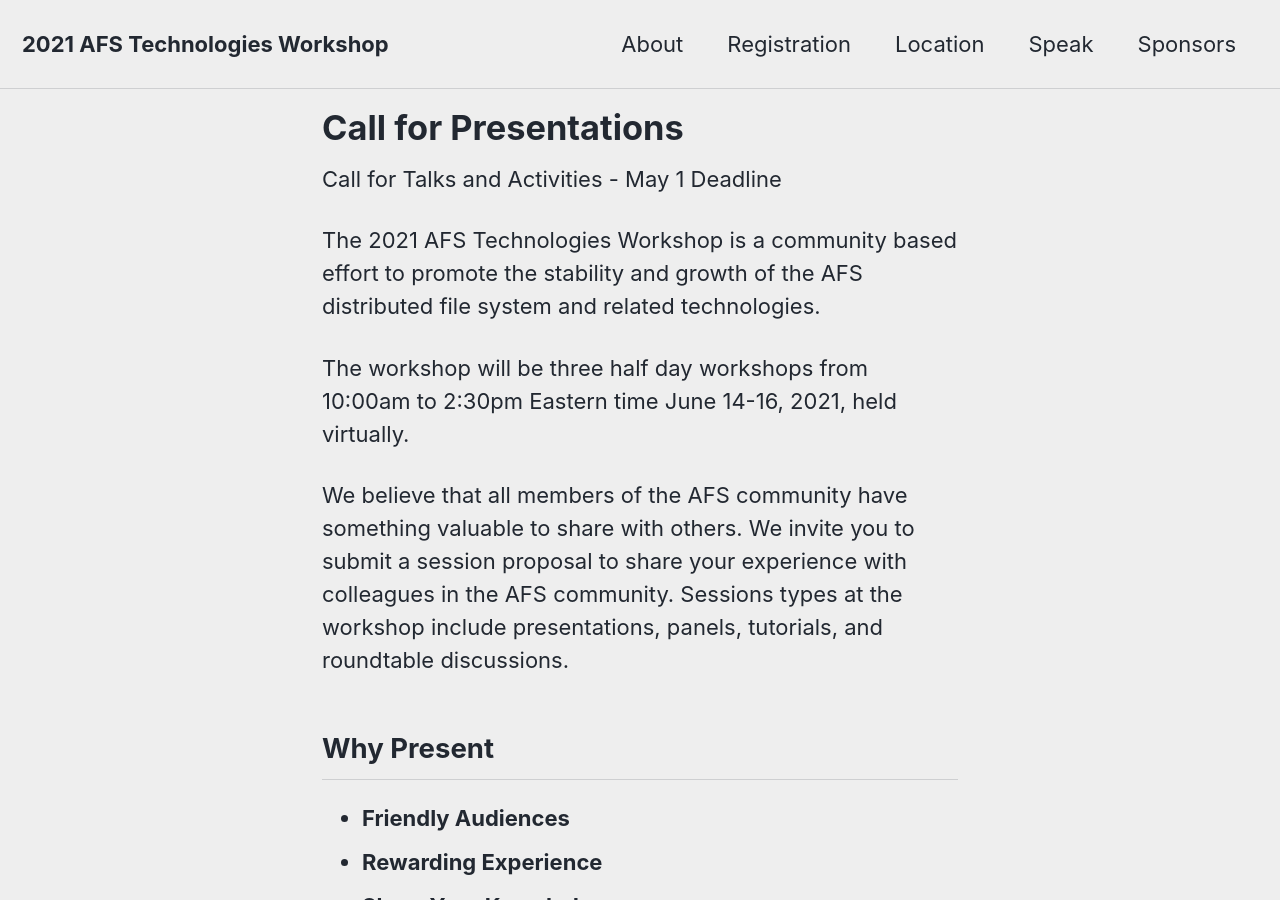
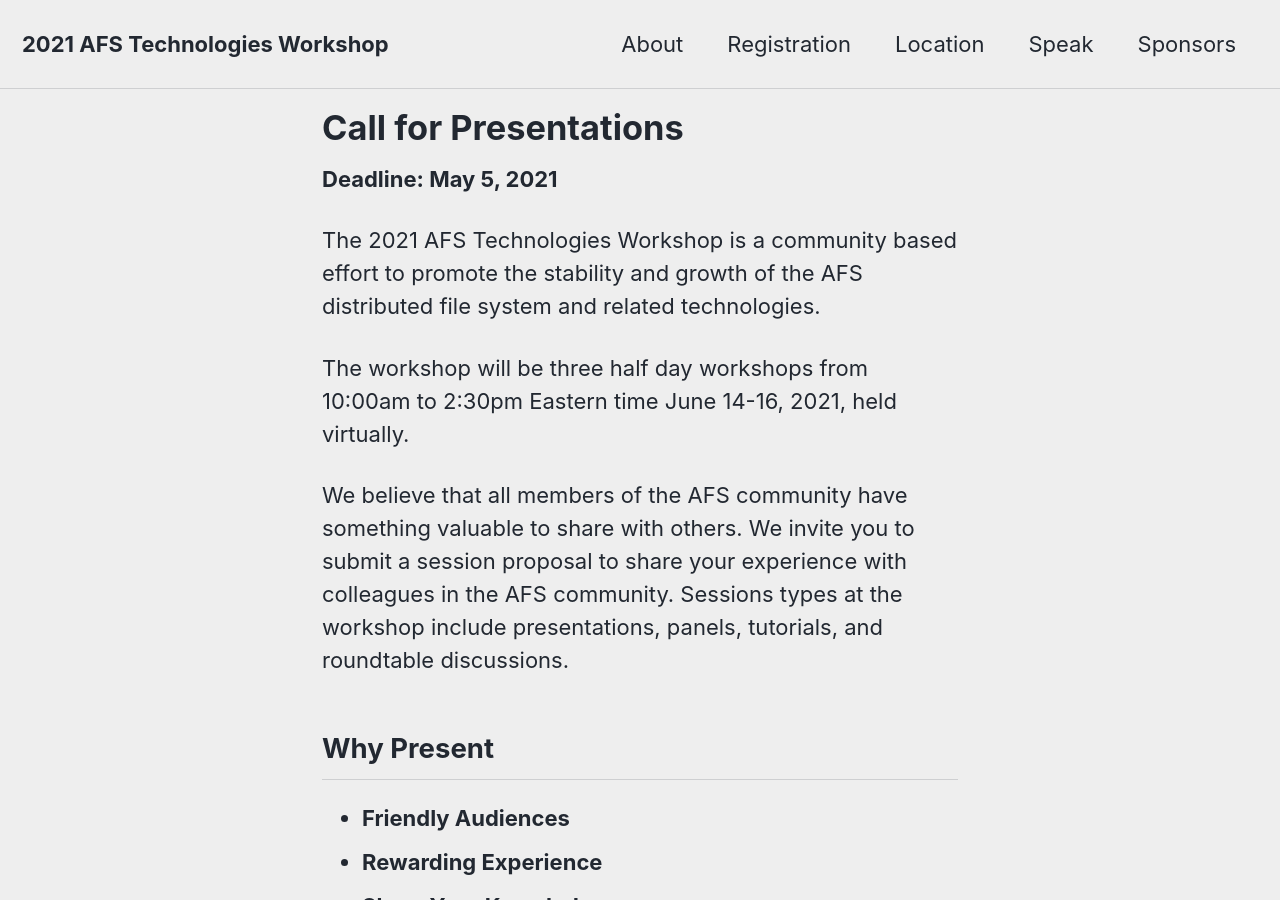
Before and after one commit to openafsfoundation/openafs-workshop.org, a Jekyll site: the page built from _pages/cfp.md, in a window 1280 px wide and 900 px high. Built offline with Jekyll 4.4.1, drawn with Linux system fonts in a browser that asks for light colours; cached includes are drawn as plain includes; nearby versions of some CDN libraries; some of the changed text lies outside the part shown.

Commit message:
Extend cfp deadline to may 5

```diff
--- a/_pages/cfp.md
+++ b/_pages/cfp.md
@@ -4,7 +4,7 @@ title: "Call for Presentations"
 permalink: /cfp/
 ---
 
-Call for Talks and Activities - May 1 Deadline
+**Deadline: May 5, 2021**
 
 The 2021 AFS Technologies Workshop is a community based effort to promote the
 stability and growth of the AFS distributed file system and related
@@ -46,7 +46,7 @@ would love to hear more!
 
 ## Submission Guidelines
 
-Deadline for submission: **May 1, 2021**
+Deadline for submission: **May 5, 2021**
 
 Proposals should contain:
 
```
